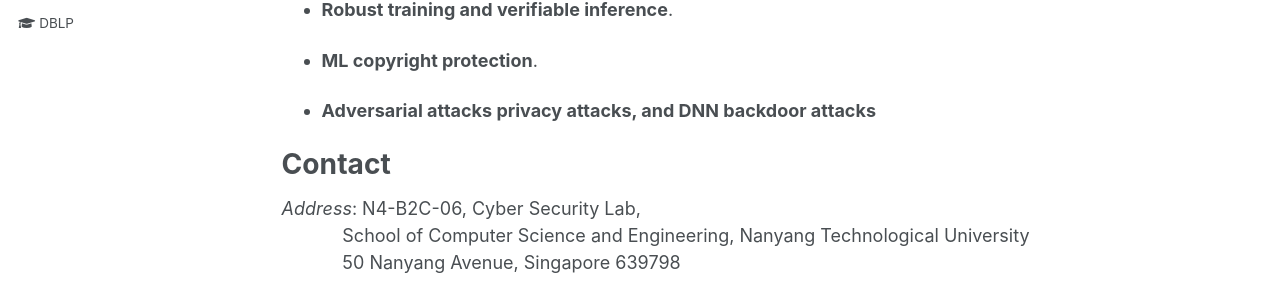
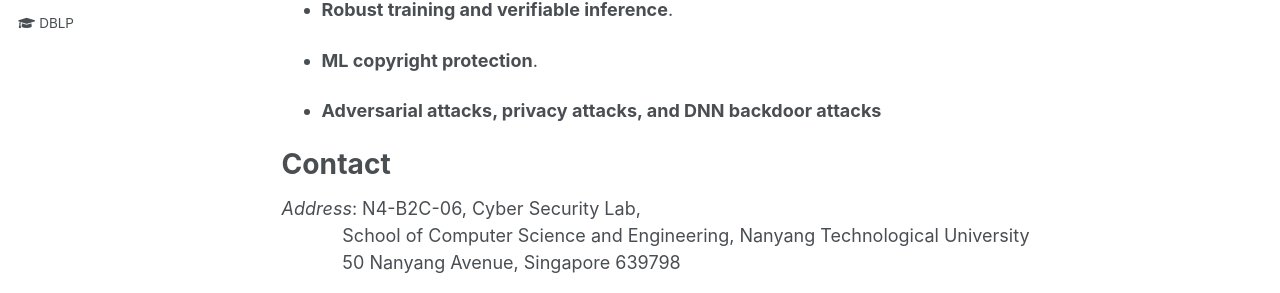
Before and after one commit to Guowen-xu/guowen-xu.github.io, a Jekyll site: the page built from _pages/about.md, in a window 1280 px wide and 1097 px high. Shown: the part 558-851 px from the top of the window. Built offline with Jekyll 4.4.1, drawn with Linux system fonts in a browser that asks for light colours; some web fonts are replaced.

```diff
--- a/_pages/about.md
+++ b/_pages/about.md
@@ -20,7 +20,7 @@ I prefer to work on applying cryptographic techniques in building secure protoco
 
 - **ML copyright protection**.
 
-- **Adversarial attacks privacy attacks, and DNN backdoor attacks**
+- **Adversarial attacks, privacy attacks, and DNN backdoor attacks**
 
 
 
```
